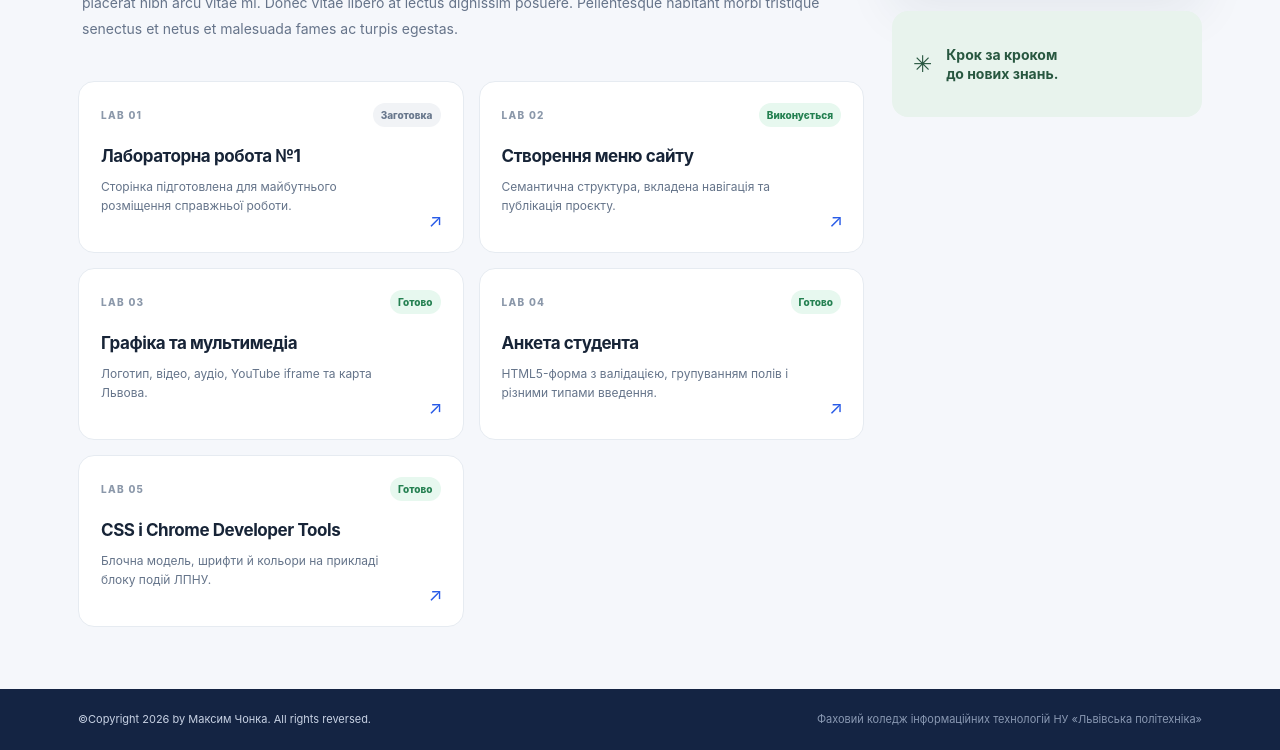
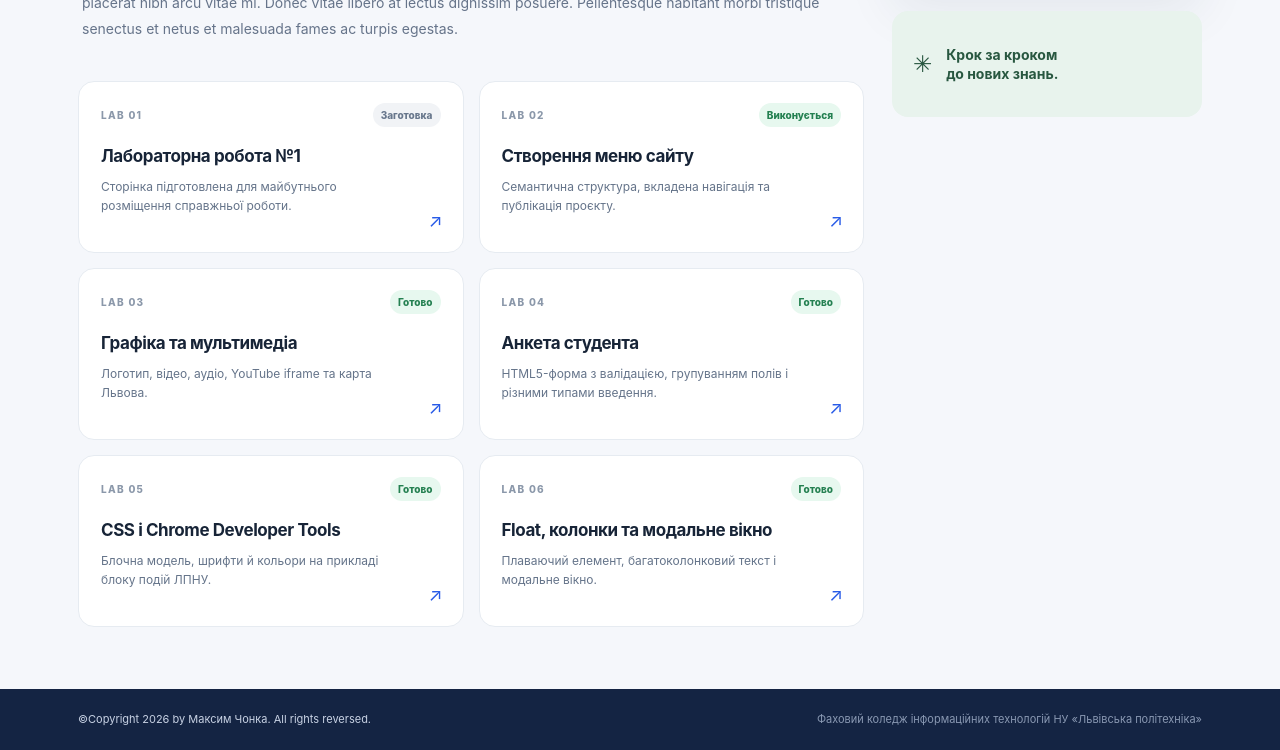
Before and after one commit to lvivcollege8-crypto/ip_labs2, a plain HTML site: page index.html in a window 1280 px wide. Shown: the part 607-1357 px from the top of the page. Drawn offline with Linux system fonts and the light colour scheme.

Commit message:
Add Lab 6 to site navigation

```diff
--- a/index.html
+++ b/index.html
@@ -30,6 +30,7 @@
             <li><a href="lab3/index.html">Lab3 — Графіка та мультимедіа</a></li>
             <li><a href="lab4/index.html">Lab4 — Анкета студента</a></li>
             <li><a href="lab5/index.html">Lab5 — CSS і Developer Tools</a></li>
+            <li><a href="lab6/index.html">Lab6 — Float, колонки та модальне вікно</a></li>
           </ol>
         </li>
       </ul>
@@ -82,6 +83,12 @@
           <p>Блочна модель, шрифти й кольори на прикладі блоку подій ЛПНУ.</p>
           <span class="card-arrow" aria-hidden="true">↗</span>
         </a>
+        <a class="work-card" href="lab6/index.html">
+          <span class="card-topline">LAB 06 <span class="status status-ready">Готово</span></span>
+          <h2>Float, колонки та модальне вікно</h2>
+          <p>Плаваючий елемент, багатоколонковий текст і модальне вікно.</p>
+          <span class="card-arrow" aria-hidden="true">↗</span>
+        </a>
       </section>
     </article>
 
```
